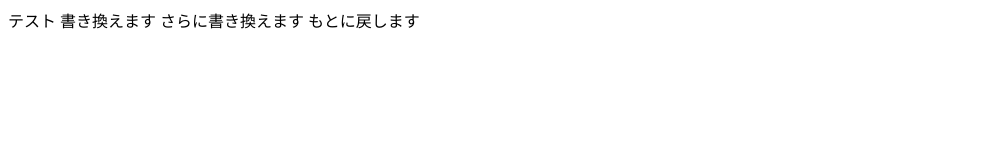
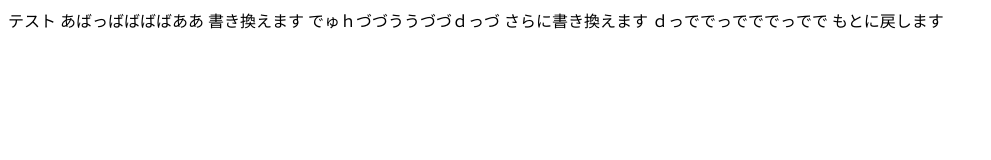
Before and after one commit to D-kosei/241205120-git-workshop, a plain HTML site: page index.html in a window 1280 px wide. Shown: the whole page, without its empty margins (0-991 px from the left). Drawn offline with Linux system fonts and the light colour scheme.

Commit message:
Update index.html

```diff
--- a/index.html
+++ b/index.html
@@ -6,8 +6,11 @@
   </head>
   <body>
     テスト
+    あばっばばばばああ
     書き換えます
+    でゅｈづづううづづｄっづ
     さらに書き換えます
+    ｄっででっでででっでで
     もとに戻します
   </body>
 </html>
```
